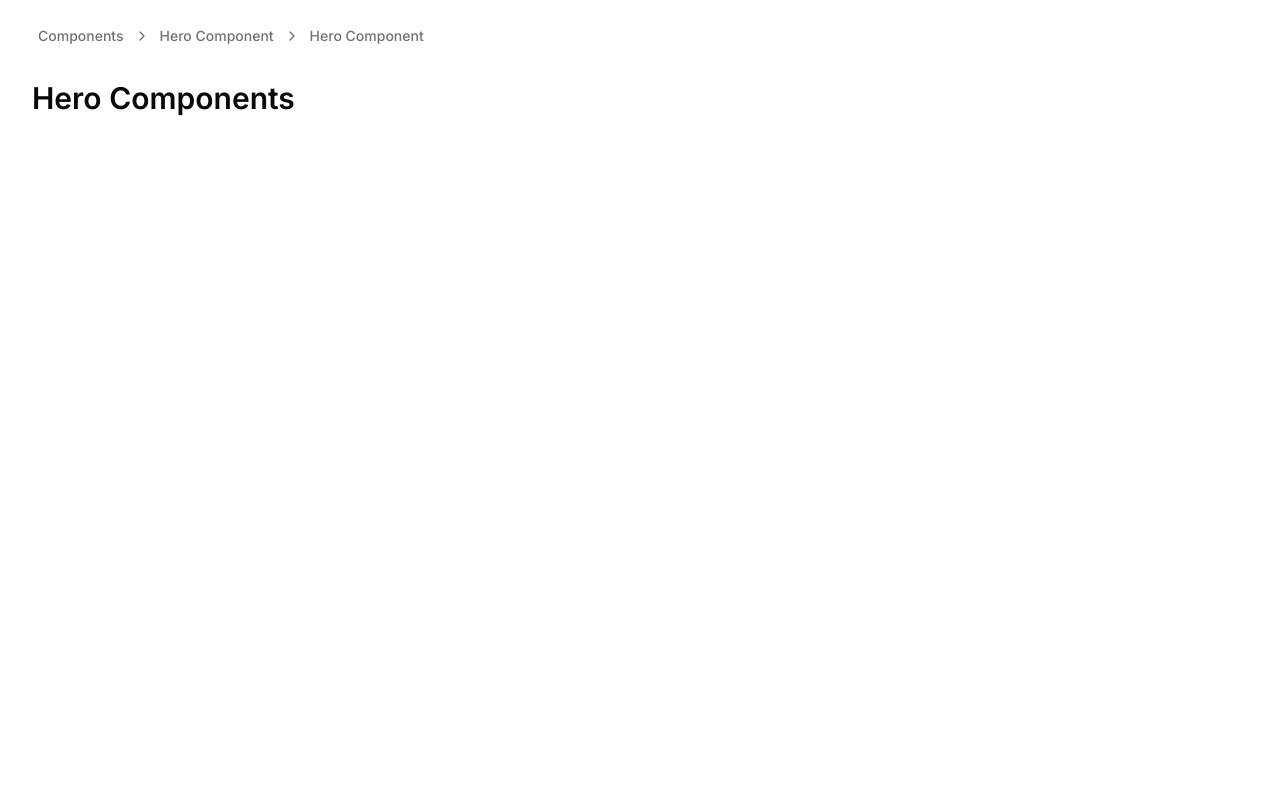
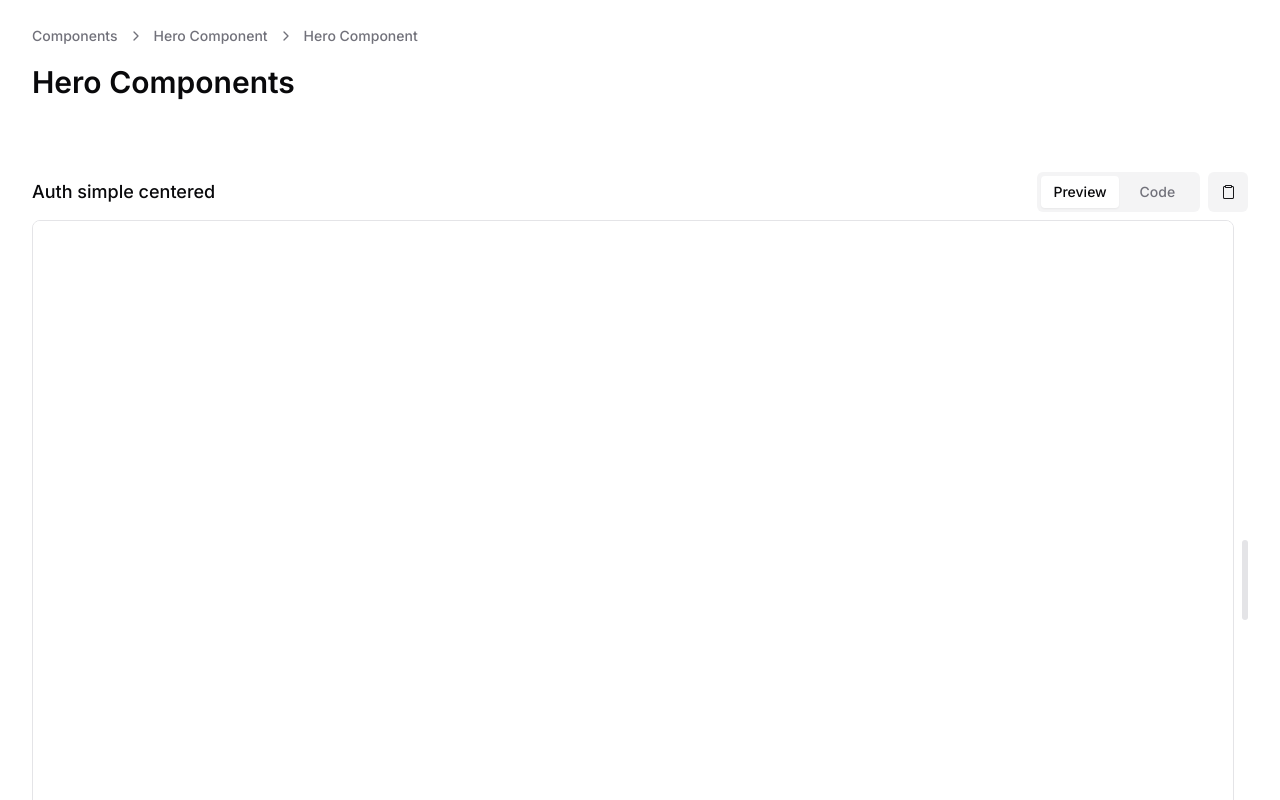
Before and after one commit to chris23lngr/shadcn-blocks, a Next.js app: page /hero in a window 1280 px wide. Shown: the top 800 px of the page. Built offline with nearby package versions, Linux system fonts and the light colour scheme.

Commit message:
feat(component): implement default layout for component category

```diff
--- a/src/app/(blocks)/hero/page.tsx
+++ b/src/app/(blocks)/hero/page.tsx
@@ -1,10 +1,18 @@
 import { BlockCategoryHeader } from '@/components/block-category-header';
+import { BlockPreview } from '@/components/block-preview';
 
 export default async function BlockCategoryPage() {
   return (
     <main>
       <BlockCategoryHeader />
-      <section></section>
+      <section className="my-12 space-y-24">
+        <div className="container">
+          <BlockPreview
+            name="auth-simple-centered"
+            label="Auth simple centered"
+          />
+        </div>
+      </section>
     </main>
   );
 }
--- a/src/components/block-category-header.tsx
+++ b/src/components/block-category-header.tsx
@@ -19,7 +19,7 @@ const BlockCategoryHeader = React.forwardRef<
           <Crumb>Hero Component</Crumb>
           <Crumb>Hero Component</Crumb>
         </BreadCrumbs>
-        <p className="mt-8 text-3xl font-semibold text-foreground">
+        <p className="mt-4 text-3xl font-semibold text-foreground">
           Hero Components
         </p>
       </div>
--- a/src/components/breadcrumbs.tsx
+++ b/src/components/breadcrumbs.tsx
@@ -8,7 +8,7 @@ const BreadCrumbs = React.forwardRef<
 >(({ className, ...props }, ref) => (
   <div
     ref={ref}
-    className={cn('flex items-center justify-start gap-1', className)}
+    className={cn('-ml-1.5 flex items-center justify-start gap-1', className)}
     {...props}
   />
 ));
@@ -27,7 +27,6 @@ const Crumb = React.forwardRef<
       )}
       {...props}
     />
-
     <ChevronRightIcon className="h-4 w-4 text-muted-foreground last:invisible last:hidden" />
   </>
 ));
```
